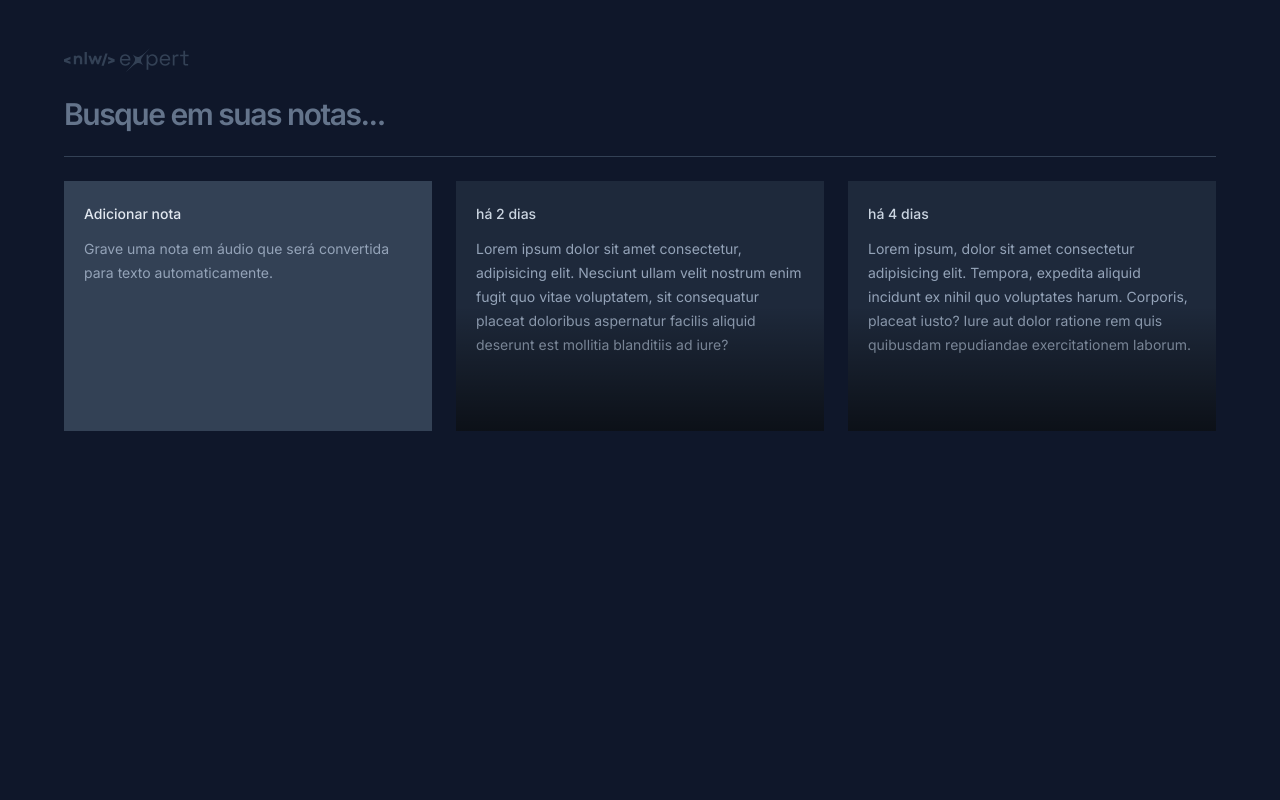
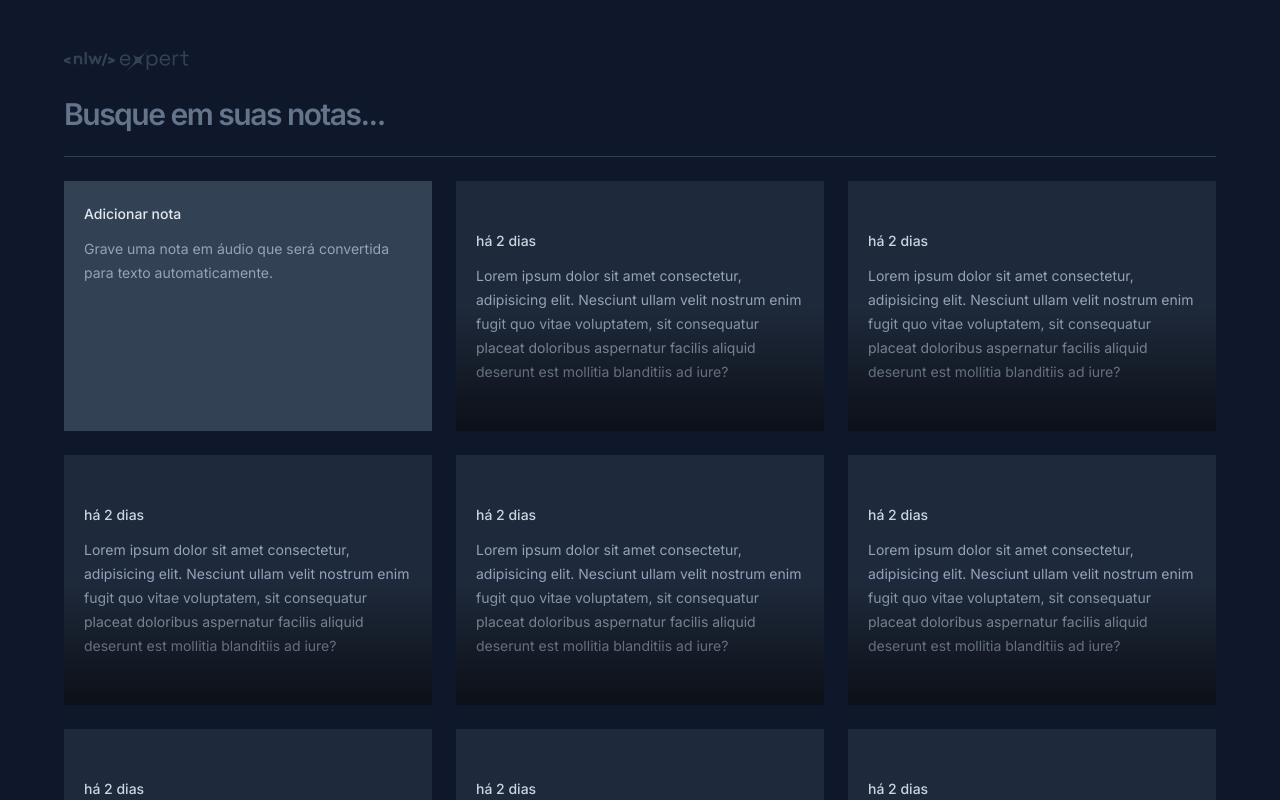
Before and after one commit to RodrigoSouzaCamelo/nlw-expert-react-2024, a React (Vite) app: page / in a window 1280 px wide. Shown: the top 800 px of the page. Built offline with nearby package versions, Linux system fonts and the light colour scheme.

Commit message:
Separação em componentes

```diff
--- a/src/app.tsx
+++ b/src/app.tsx
@@ -1,4 +1,6 @@
 import logo from './assets/logo-nlw-expert.svg';
+import { NewNoteCard } from './components/new-note-card';
+import { NoteCard } from './components/note-card';
 
 export function App() {
   return (
@@ -16,39 +18,13 @@ export function App() {
       <div className='h-px bg-slate-700' />
 
       <div className='grid grid-cols-3 gap-6 auto-rows-[250px]'>
-        <div className='roundend-md bg-slate-700 p-5 space-y-3'>
-          <span className='text-sm font-medium text-slate-200'>
-            Adicionar nota
-          </span>
+        <NewNoteCard />
 
-          <p className='text-sm leading-6 text-slate-400'>
-            Grave uma nota em áudio que será convertida para texto automaticamente.
-          </p>
-        </div>
-
-        <div className='roundend-md bg-slate-800 p-5 space-y-3 overflow-hidden relative'>
-          <span className='text-sm font-medium text-slate-300'>
-            há 2 dias
-          </span>
-
-          <p className='text-sm leading-6 text-slate-400'>
-            Lorem ipsum dolor sit amet consectetur, adipisicing elit. Nesciunt ullam velit nostrum enim fugit quo vitae voluptatem, sit consequatur placeat doloribus aspernatur facilis aliquid deserunt est mollitia blanditiis ad iure?
-          </p>
-
-          <div className='absolute bottom-0 left-0 right-0 h-1/2 bg-gradient-to-t from-black/60 to-black/0 pointer-events-none'/>
-        </div>
-
-        <div className='roundend-md bg-slate-800 p-5 space-y-3 overflow-hidden relative'>
-          <span className='text-sm font-medium text-slate-300'>
-            há 4 dias
-          </span>
-
-          <p className='text-sm leading-6 text-slate-400'>
-            Lorem ipsum, dolor sit amet consectetur adipisicing elit. Tempora, expedita aliquid incidunt ex nihil quo voluptates harum. Corporis, placeat iusto? Iure aut dolor ratione rem quis quibusdam repudiandae exercitationem laborum.
-          </p>
-
-          <div className='absolute bottom-0 left-0 right-0 h-1/2 bg-gradient-to-t from-black/60 to-black/0 pointer-events-none'/>
-        </div>
+        {
+          Array.from({ length: 10 }, () => 1).map(_ => (
+            <NoteCard />
+          ))
+        }
       </div>
     </div>
   );
--- /dev/null
+++ b/src/components/new-note-card.tsx
@@ -0,0 +1,13 @@
+export function NewNoteCard() {
+  return (
+    <div className='roundend-md bg-slate-700 p-5 space-y-3'>
+      <span className='text-sm font-medium text-slate-200'>
+        Adicionar nota
+      </span>
+
+      <p className='text-sm leading-6 text-slate-400'>
+        Grave uma nota em áudio que será convertida para texto automaticamente.
+      </p>
+    </div>
+  )
+}
--- /dev/null
+++ b/src/components/note-card.tsx
@@ -0,0 +1,15 @@
+export function NoteCard() {
+  return (
+    <button className='roundend-md text-left bg-slate-800 p-5 space-y-3 overflow-hidden relative outline-none hover:ring-2 hover:ring-slate-600 focus-visible:ring-2 focus-visible:ring-lime-400'>
+      <span className='text-sm font-medium text-slate-300'>
+        há 2 dias
+      </span>
+
+      <p className='text-sm leading-6 text-slate-400'>
+        Lorem ipsum dolor sit amet consectetur, adipisicing elit. Nesciunt ullam velit nostrum enim fugit quo vitae voluptatem, sit consequatur placeat doloribus aspernatur facilis aliquid deserunt est mollitia blanditiis ad iure?
+      </p>
+
+      <div className='absolute bottom-0 left-0 right-0 h-1/2 bg-gradient-to-t from-black/60 to-black/0 pointer-events-none' />
+    </button>
+  )
+}
```
